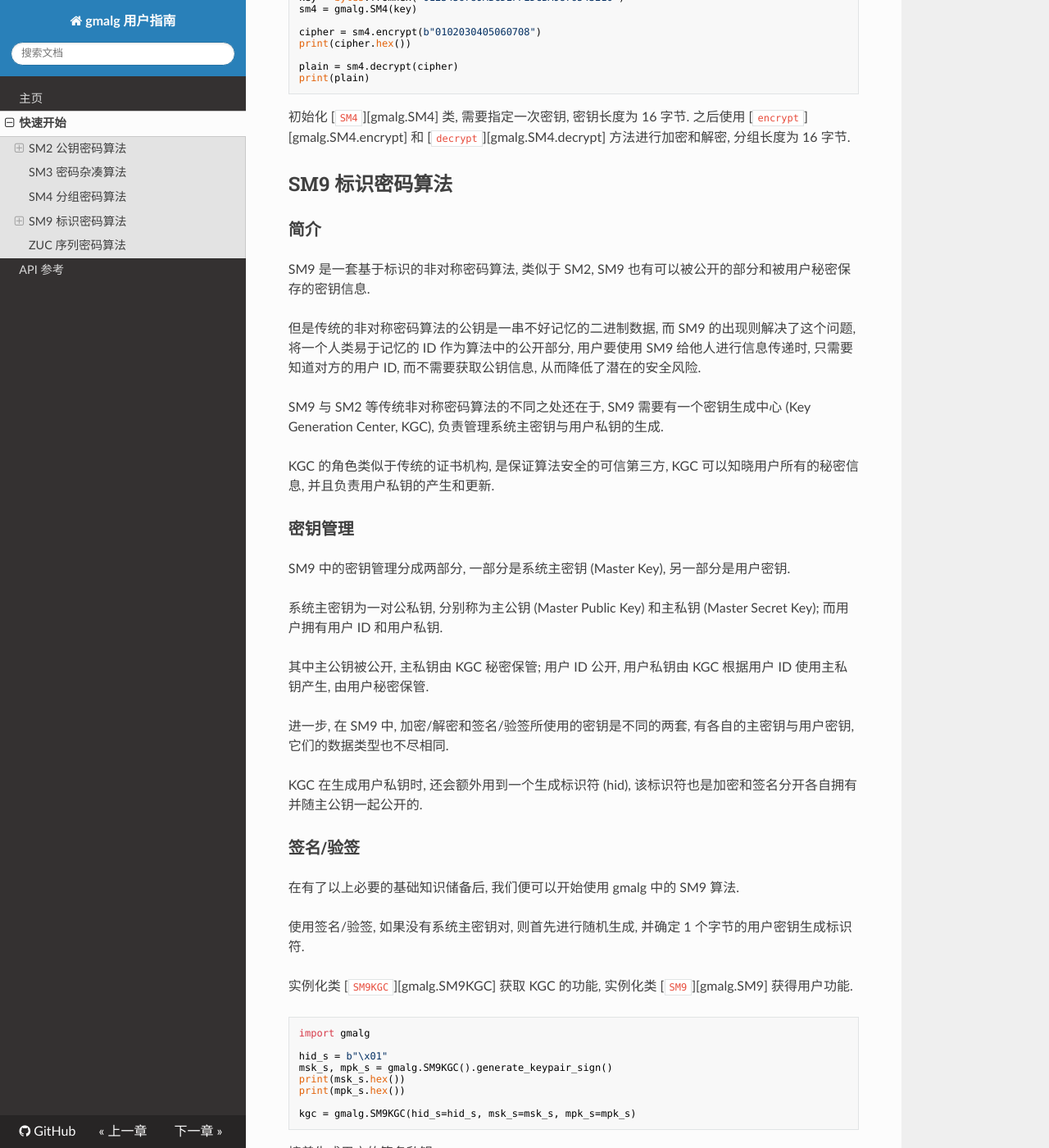
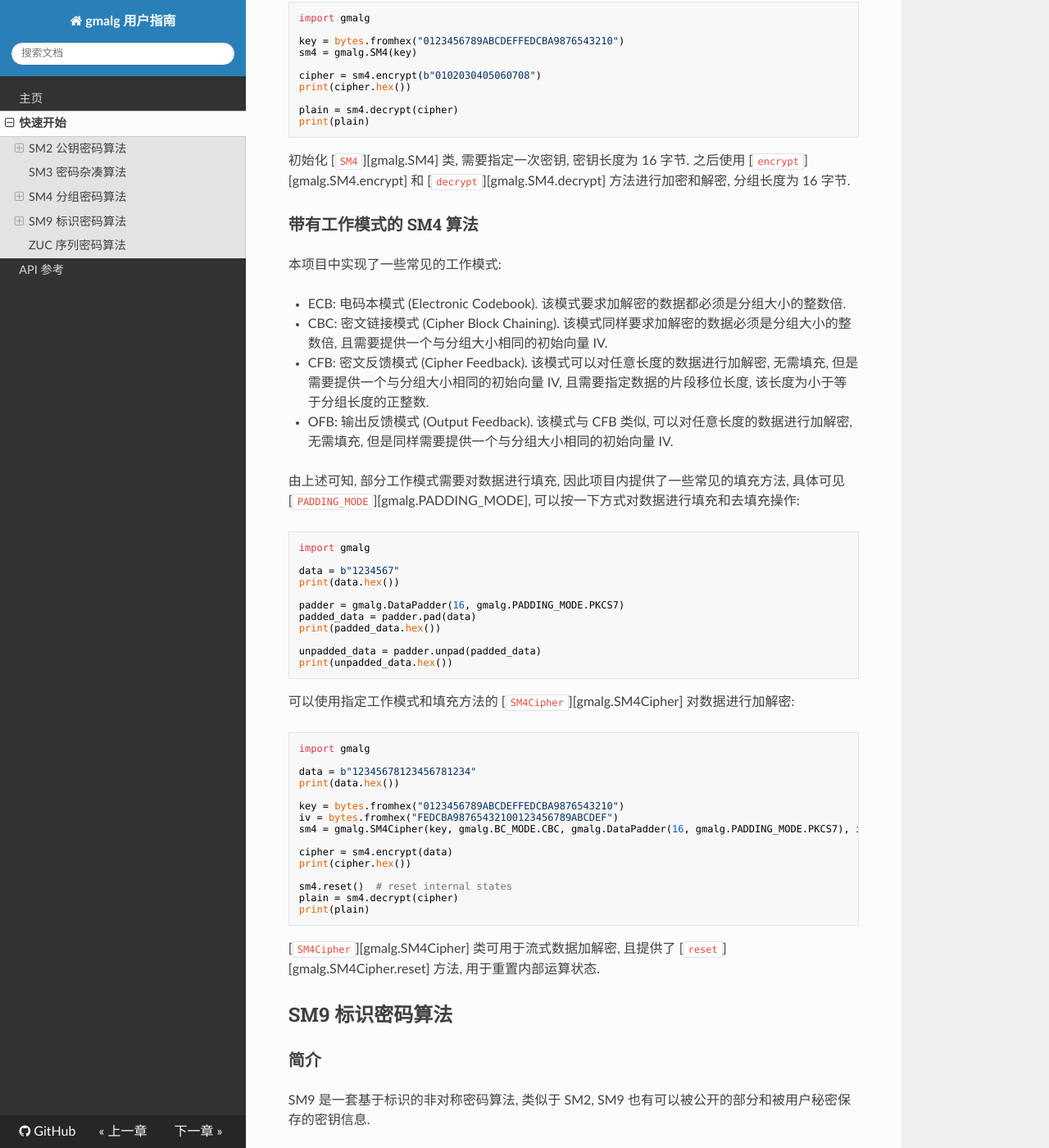
Before and after one commit to ww-rm/gmalg, an MkDocs documentation site: the page built from docs/quickstart.md, in a window 1280 px wide and 1400 px high, scrolled down 3507 px. Shown: the whole window at 82% size. Built offline with MkDocs 1.6.1, drawn with Linux system fonts in a browser that asks for light colours; nearby versions of some CDN libraries; some of the changed text lies outside the part shown.

Commit message:
udpate docs

````diff
--- a/docs/quickstart.md
+++ b/docs/quickstart.md
@@ -143,13 +143,15 @@ SM3 的哈希值长度为 32 字节. 即使是空值, SM3 算法也有固定的
 
 ## SM4 分组密码算法
 
+### 简介
+
 SM4 是一种分组密码算法, 它可以使用固定长度的密钥对固定长度的明文数据块进行加密, 得到与明文等长的密文数据块.
 
 分组密码属于对称密码算法, 通常需要一个固定长度的密钥来控制算法的运行, 且加密和解密的过程是对称可逆的.
 
 分组密码的一大特点就是只能对指定长度的数据块进行加密和解密, 因此大部分时候都不直接使用分组密码, 而是使用带有工作模式的分组密码.
 
-常见的工作模式有 ECB, CBC, CTR 等, 它们有各自的特点, 能够扩展分组密码的功能, 使其能对任意长度数据进行加密, 在 gmalg 中, 仅仅实现了无工作模式的原始 SM4 算法.
+常见的工作模式有 ECB, CBC, CFB 等, 它们有各自的特点, 能够扩展分组密码的功能, 使其能对任意长度数据进行加密, 在 gmalg 中, 仅仅实现了无工作模式的原始 SM4 算法.
 
 ---
 
@@ -169,6 +171,53 @@ print(plain)
 ```
 
 初始化 [`SM4`][gmalg.SM4] 类, 需要指定一次密钥, 密钥长度为 16 字节. 之后使用 [`encrypt`][gmalg.SM4.encrypt] 和 [`decrypt`][gmalg.SM4.decrypt] 方法进行加密和解密, 分组长度为 16 字节.
+
+### 带有工作模式的 SM4 算法
+
+本项目中实现了一些常见的工作模式:
+
+- ECB: 电码本模式 (Electronic Codebook). 该模式要求加解密的数据都必须是分组大小的整数倍.
+- CBC: 密文链接模式 (Cipher Block Chaining). 该模式同样要求加解密的数据必须是分组大小的整数倍, 且需要提供一个与分组大小相同的初始向量 IV.
+- CFB: 密文反馈模式 (Cipher Feedback). 该模式可以对任意长度的数据进行加解密, 无需填充, 但是需要提供一个与分组大小相同的初始向量 IV, 且需要指定数据的片段移位长度, 该长度为小于等于分组长度的正整数.
+- OFB: 输出反馈模式 (Output Feedback). 该模式与 CFB 类似, 可以对任意长度的数据进行加解密, 无需填充, 但是同样需要提供一个与分组大小相同的初始向量 IV.
+
+由上述可知, 部分工作模式需要对数据进行填充, 因此项目内提供了一些常见的填充方法, 具体可见 [`PADDING_MODE`][gmalg.PADDING_MODE], 可以按一下方式对数据进行填充和去填充操作:
+
+```python
+import gmalg
+
+data = b"1234567"
+print(data.hex())
+
+padder = gmalg.DataPadder(16, gmalg.PADDING_MODE.PKCS7)
+padded_data = padder.pad(data)
+print(padded_data.hex())
+
+unpadded_data = padder.unpad(padded_data)
+print(unpadded_data.hex())
+```
+
+可以使用指定工作模式和填充方法的 [`SM4Cipher`][gmalg.SM4Cipher] 对数据进行加解密:
+
+```python
+import gmalg
+
+data = b"12345678123456781234"
+print(data.hex())
+
+key = bytes.fromhex("0123456789ABCDEFFEDCBA9876543210")
+iv = bytes.fromhex("FEDCBA98765432100123456789ABCDEF")
+sm4 = gmalg.SM4Cipher(key, gmalg.BC_MODE.CBC, gmalg.DataPadder(16, gmalg.PADDING_MODE.PKCS7), iv=iv)
+
+cipher = sm4.encrypt(data)
+print(cipher.hex())
+
+sm4.reset()  # reset internal states
+plain = sm4.decrypt(cipher)
+print(plain)
+```
+
+[`SM4Cipher`][gmalg.SM4Cipher] 类可用于流式数据加解密, 且提供了 [`reset`][gmalg.SM4Cipher.reset] 方法, 用于重置内部运算状态.
 
 ## SM9 标识密码算法
 
````
Also changed, not shown: docs/api.md (+17 -0 lines).
